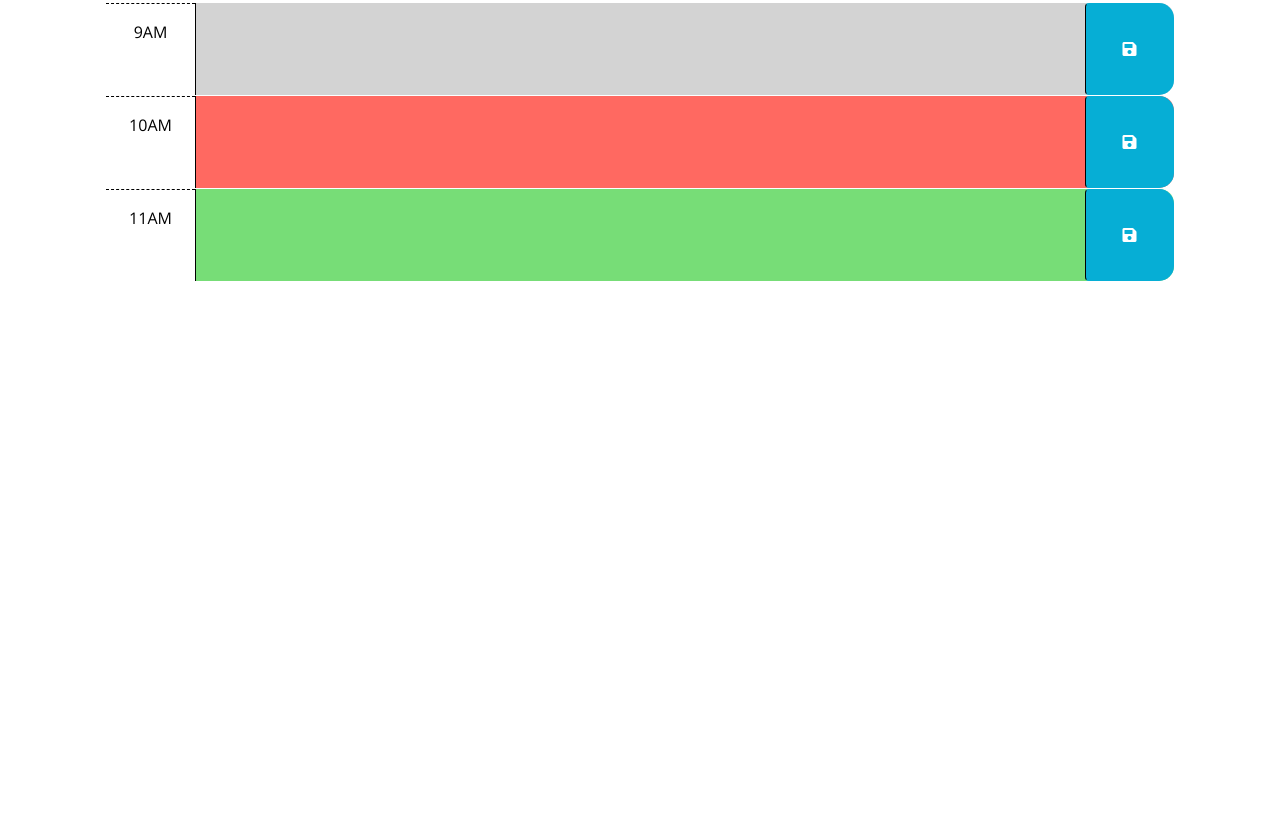
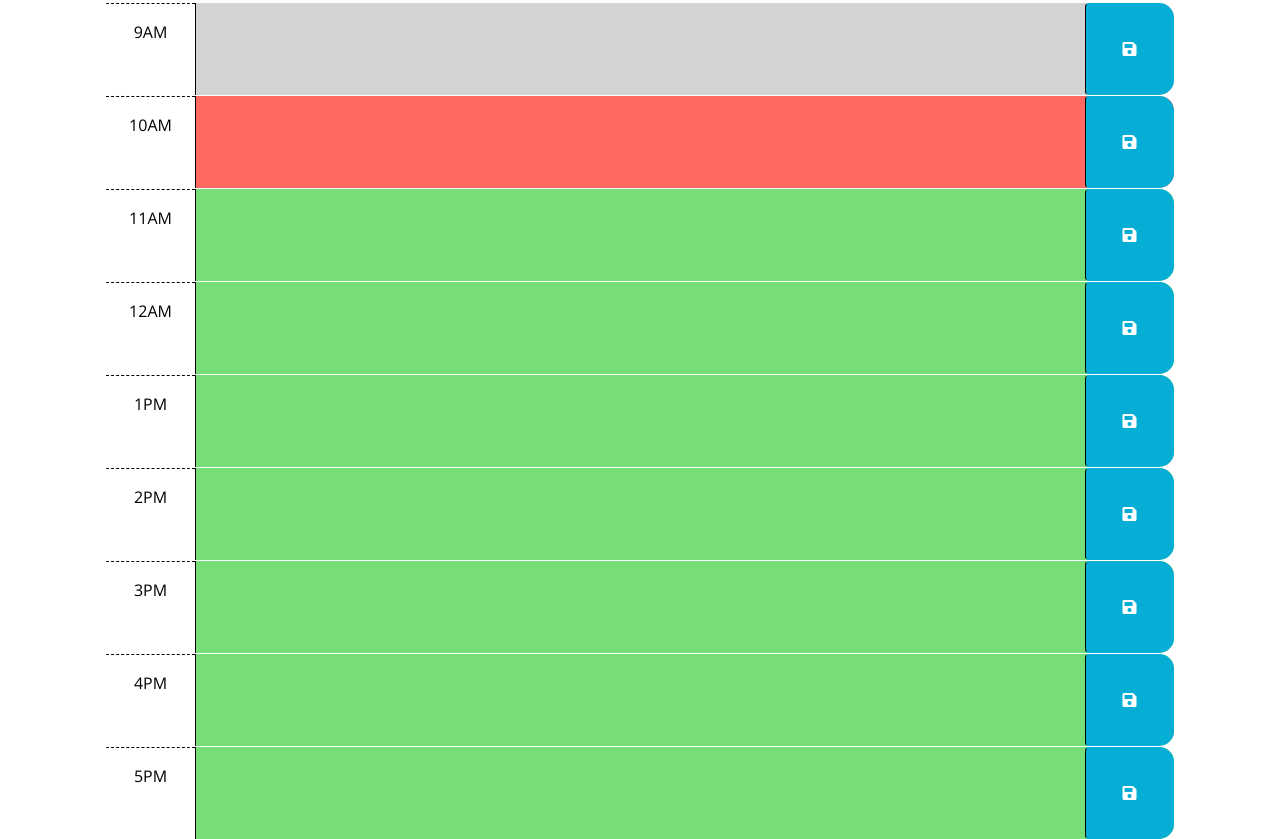
Before and after one commit to elsie-d/work-day-scheduler, a plain HTML site: page index.html in a window 1280 px wide. Shown: the part 300-1139 px from the top of the page. Before the commit the page ends 800 px from the top, so only its background shows below. Drawn offline with nearby package versions, Linux system fonts and the light colour scheme.

Commit message:
added time slots for rest of day

```diff
--- a/index.html
+++ b/index.html
@@ -66,6 +66,57 @@
         </button>
       </div>
 
+      <!-- Added Hours-->
+
+      <div id="hour-12" class="row time-block future">
+        <div class="col-2 col-md-1 hour text-center py-3">12AM</div>
+        <textarea class="col-8 col-md-10 description" rows="3"> </textarea>
+        <button class="btn saveBtn col-2 col-md-1" aria-label="save">
+          <i class="fas fa-save" aria-hidden="true"></i>
+        </button>
+      </div>
+
+      <div id="hour-01" class="row time-block future">
+        <div class="col-2 col-md-1 hour text-center py-3">1PM</div>
+        <textarea class="col-8 col-md-10 description" rows="3"> </textarea>
+        <button class="btn saveBtn col-2 col-md-1" aria-label="save">
+          <i class="fas fa-save" aria-hidden="true"></i>
+        </button>
+      </div>
+
+      <div id="hour-02" class="row time-block future">
+        <div class="col-2 col-md-1 hour text-center py-3">2PM</div>
+        <textarea class="col-8 col-md-10 description" rows="3"> </textarea>
+        <button class="btn saveBtn col-2 col-md-1" aria-label="save">
+          <i class="fas fa-save" aria-hidden="true"></i>
+        </button>
+      </div>
+
+      <div id="hour-03" class="row time-block future">
+        <div class="col-2 col-md-1 hour text-center py-3">3PM</div>
+        <textarea class="col-8 col-md-10 description" rows="3"> </textarea>
+        <button class="btn saveBtn col-2 col-md-1" aria-label="save">
+          <i class="fas fa-save" aria-hidden="true"></i>
+        </button>
+      </div>
+
+      <div id="hour-04" class="row time-block future">
+        <div class="col-2 col-md-1 hour text-center py-3">4PM</div>
+        <textarea class="col-8 col-md-10 description" rows="3"> </textarea>
+        <button class="btn saveBtn col-2 col-md-1" aria-label="save">
+          <i class="fas fa-save" aria-hidden="true"></i>
+        </button>
+      </div>
+
+      <div id="hour-05" class="row time-block future">
+        <div class="col-2 col-md-1 hour text-center py-3">5PM</div>
+        <textarea class="col-8 col-md-10 description" rows="3"> </textarea>
+        <button class="btn saveBtn col-2 col-md-1" aria-label="save">
+          <i class="fas fa-save" aria-hidden="true"></i>
+        </button>
+      </div>
+
+
     <script src="https://code.jquery.com/jquery-3.4.1.min.js"></script>
     <script
       src="https://cdn.jsdelivr.net/npm/dayjs@1.11.3/dayjs.min.js"
```
